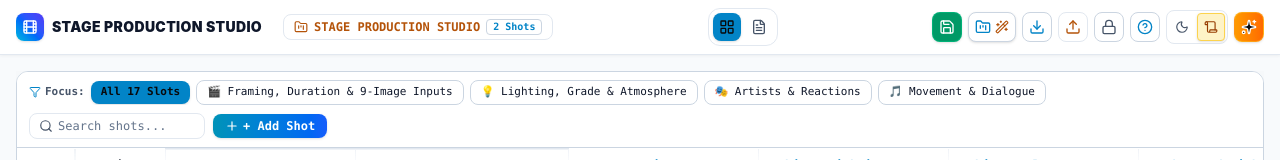
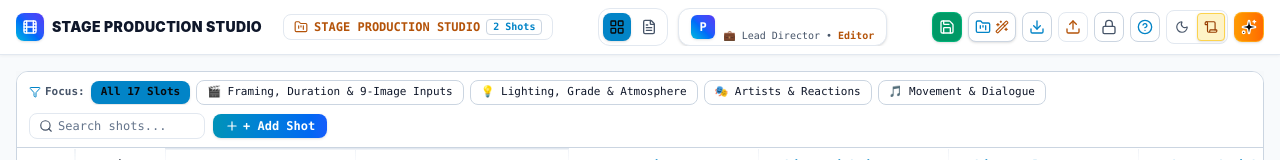
Before and after one commit to Pedditiram/STAGE-WORK-STUDIO, a React (Vite) app: page / in a window 1280 px wide. Shown: the top 160 px of the page. Built offline with nearby package versions, Linux system fonts and the light colour scheme; no server answers; the database is empty.

Commit message:
Display logged-in user name with designation and user rights badge in header toolbar

```diff
--- a/src/components/Header.jsx
+++ b/src/components/Header.jsx
@@ -39,6 +39,33 @@ export default function Header({
     }
     setIsEditingTitle(false);
   };
+
+  const getLoggedInUser = () => {
+    if (typeof window !== 'undefined') {
+      const authEmail = localStorage.getItem('sps_authorized_user_email');
+      const savedUsers = localStorage.getItem('sps_authorized_phone_users');
+      if (savedUsers) {
+        try {
+          const users = JSON.parse(savedUsers);
+          if (authEmail) {
+            const found = users.find(u => u.email === authEmail || u.phone === authEmail);
+            if (found) return found;
+          }
+          if (users.length > 0) return users[0];
+        } catch (e) {}
+      }
+    }
+    return {
+      name: isAdminLoggedIn ? 'Pedditi Ram' : 'Pedditi Varshini',
+      designation: 'Lead Director',
+      role: isAdminLoggedIn ? 'Director & Owner' : 'Editor'
+    };
+  };
+
+  const currentUser = getLoggedInUser();
+  const userName = currentUser.name || (isAdminLoggedIn ? 'Pedditi Ram' : 'Collaborator');
+  const userDesignation = currentUser.designation || 'Lead Director';
+  const userRole = currentUser.role || (isAdminLoggedIn ? 'Director & Owner' : 'Editor');
 
   return (
     <header className="sticky top-0 z-40 bg-zinc-950/95 backdrop-blur-xl border-b border-zinc-800/90 shadow-xl px-3 sm:px-4 py-2 shrink-0 w-full font-mono text-xs">
@@ -86,7 +113,8 @@ export default function Header({
           </div>
         </div>
 
-        {/* CENTER: Studio View Navigation Tabs (Compact Icon Buttons) */}
+        {/* CENTER: Studio View Navigation Tabs & User Identity Display */}
+        <div className="flex items-center gap-2.5 shrink-0">
           <div className="flex items-center gap-1 bg-zinc-900/90 p-1 rounded-xl border border-zinc-800 shrink-0">
             {showCanvasTab && (
               <button
@@ -111,7 +139,7 @@ export default function Header({
                   ? "bg-cyan-500 text-zinc-950 shadow"
                   : "text-zinc-400 hover:text-white"
               }`}
-            title="15-Slot Matrix View"
+              title="17-Slot Matrix View"
             >
               <LayoutGrid className="w-4 h-4" />
             </button>
@@ -128,6 +156,20 @@ export default function Header({
             >
               <FileText className="w-4 h-4" />
             </button>
+          </div>
+
+          {/* User Name, Designation & User Rights Badge */}
+          <div className="flex items-center gap-2 bg-zinc-900/90 border border-zinc-800/90 px-3 py-1 rounded-xl shrink-0 shadow-sm">
+            <div className="w-6 h-6 rounded-md bg-gradient-to-tr from-cyan-500 via-blue-600 to-indigo-600 flex items-center justify-center text-white font-black text-xs shadow shrink-0">
+              {userName.charAt(0).toUpperCase()}
+            </div>
+            <div className="flex flex-col text-left leading-none">
+              <span className="font-bold text-white text-xs tracking-tight">{userName}</span>
+              <span className="text-[10px] text-zinc-400 font-mono font-medium mt-0.5">
+                💼 {userDesignation} • <strong className="text-amber-400 font-bold">{userRole}</strong>
+              </span>
+            </div>
+          </div>
         </div>
 
         {/* RIGHT: Quick Action Tools */}
```
Lines whose indentation alone changed are shown as unchanged.
